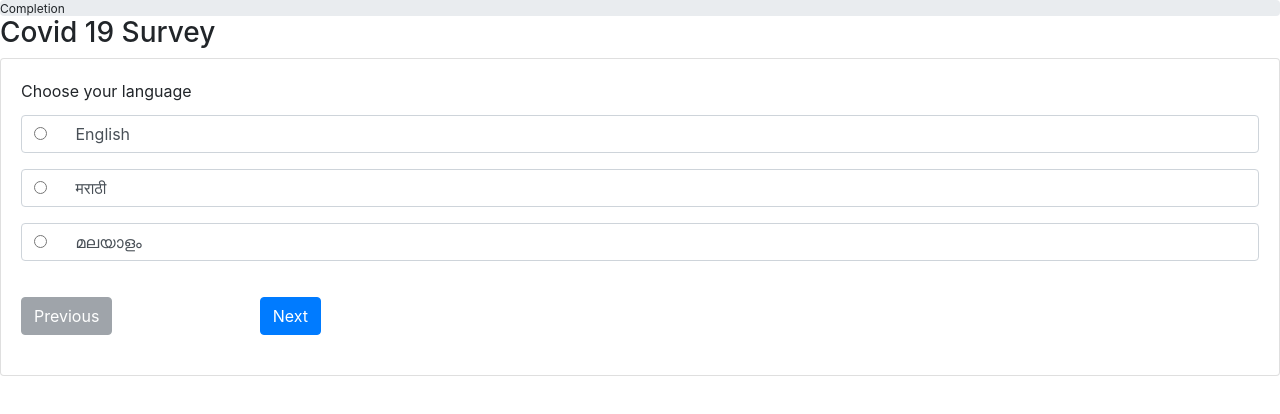
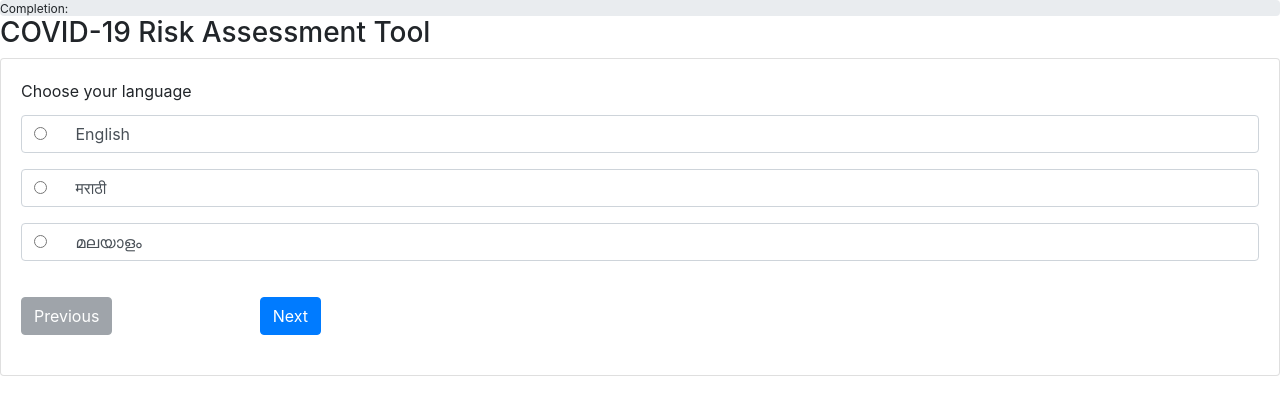
Before and after one commit to onlydevelop/covidquestion, an Angular app: page / in a window 1280 px wide. Shown: the top 414 px of the page. Built offline with nearby package versions, Linux system fonts and the light colour scheme.

Commit message:
Changed name and order
- Changed the page title
- Co-morbidity is moved after name and age

```diff
--- a/src/app/components/multi-step-form/multi-step-form.component.html
+++ b/src/app/components/multi-step-form/multi-step-form.component.html
@@ -1,8 +1,8 @@
 <div id="container" class="mu-4">
     <div class="progress">
-        <span class="mr-4">Completion</span><div class="progress-bar progress-bar-striped bg-primary" role="progressbar" [style.width]="progress" aria-valuenow="80" aria-valuemin="0" aria-valuemax="100"></div>
+        <span class="mr-4">Completion: </span><div class="progress-bar progress-bar-striped bg-primary" role="progressbar" [style.width]="progress" aria-valuenow="80" aria-valuemin="0" aria-valuemax="100"></div>
     </div>
-    <h3>Covid 19 Survey</h3>
+    <h3>COVID-19 Risk Assessment Tool</h3>
     <ng-container *ngFor="let form of masterForm; let i = index; trackBy: trackByFn">
         <form action="" [formGroup]="masterForm[i]" *ngIf="i === activeStepIndex || masterForm.length === 1">
             <div class="card card-body" >
--- a/src/app/constants/multi-step-form.ts
+++ b/src/app/constants/multi-step-form.ts
@@ -12,7 +12,13 @@ const AGE_LIST = [
     { name: '40 - 49', code: '3' },
     { name: '10 - 39', code: '2' },
     { name: '0 - 9', code: '1' },
-]
+];
+
+const GENDER_LIST = [
+    { name: 'Female', code: '1' },
+    { name: 'Male', code: '2' },
+    { name: 'Other', code: '3' }
+];
 
 const DISEASE_LIST = [
     { name: 'Cardio-Vascular Diseases (Heart Problem)', code: '1' },
@@ -23,12 +29,6 @@ const DISEASE_LIST = [
     { name: 'Cancer (in last 5 years) (Except lung cancer)', code: '6' },
     { name: 'Hypertension', code: '7' },
 ];
-
-const GENDER_LIST = [
-    { name: 'Female', code: '1' },
-    { name: 'Male', code: '2' },
-    { name: 'Other', code: '3' }
-]
 
 const SMOKER_LIST = [
     { name: 'No', code: '1' },
```
